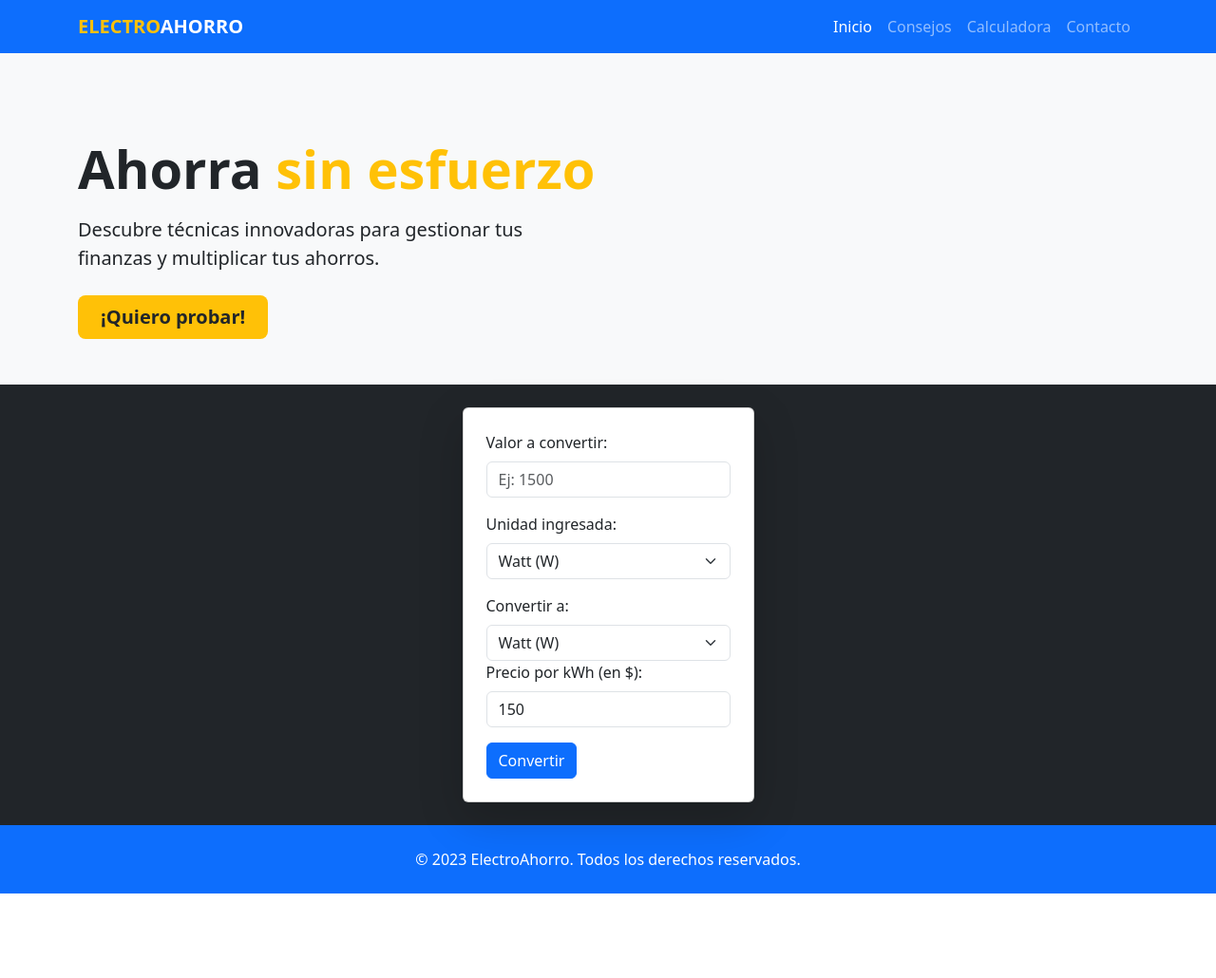
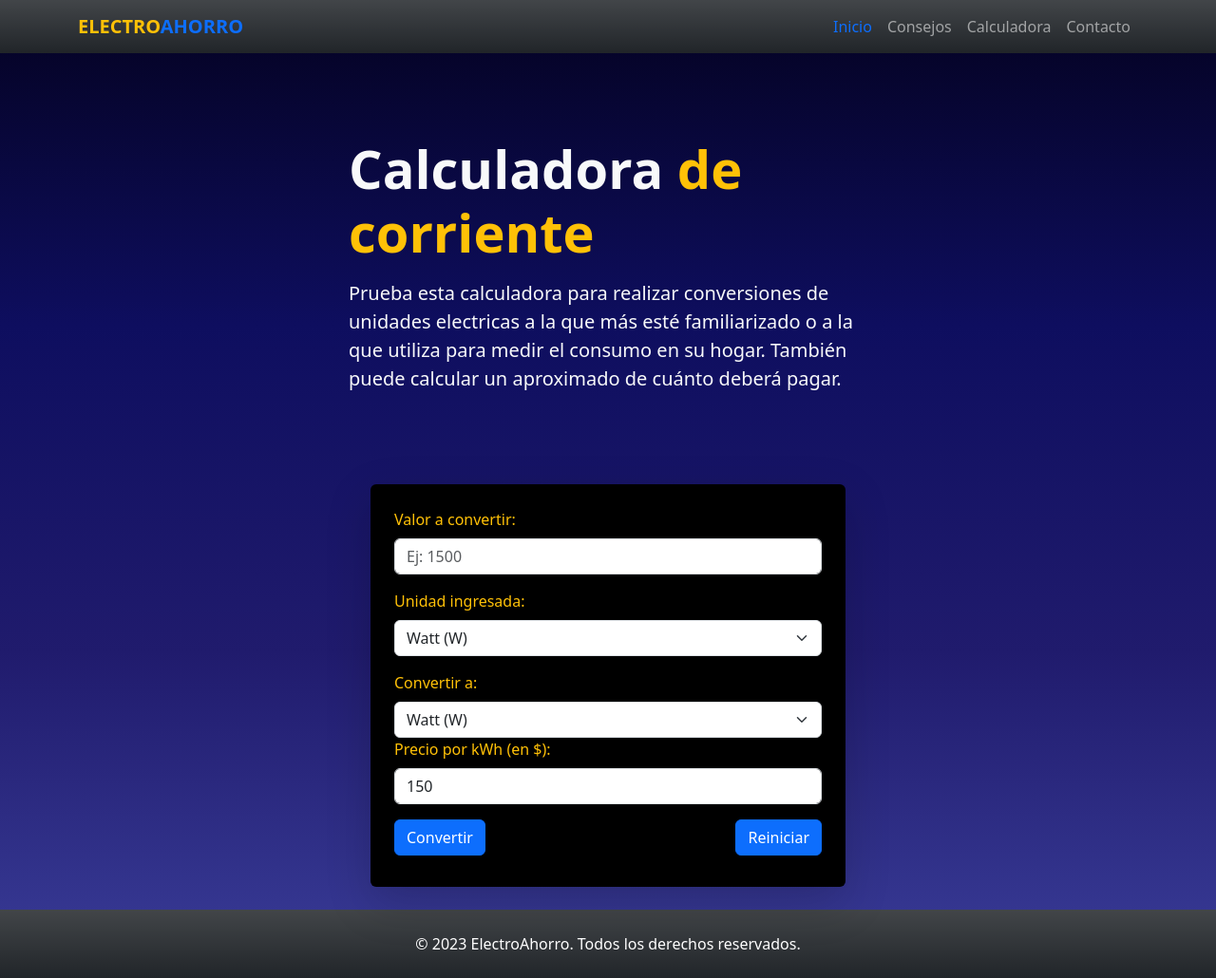
Before and after one commit to SantiagoAyala2118/PROYECTO_INTEGRADOR_ELECTROAHORRO, a website: page calculadora.html in a window 1280 px wide. Shown: the whole page at 95% size. Before the commit the page ends 941 px from the top, so only its background shows below. Drawn offline with nearby package versions, Linux system fonts and the light colour scheme.

Commit message:
Se realizó en gran medida el front del¿ la calculadora y la lógica de la misma

```diff
--- a/calculadora.html
+++ b/calculadora.html
@@ -1,20 +1,20 @@
 <!DOCTYPE html>
 <html lang="es">
+
 <head>
   <meta charset="UTF-8" />
   <meta name="viewport" content="width=device-width, initial-scale=1.0" />
   <title>ElectroAhorro | Calculadora de corriente</title>
-    <link
-      href="https://cdn.jsdelivr.net/npm/bootstrap@5.3.0/dist/css/bootstrap.min.css"
-      rel="stylesheet"
-    />
+  <link href="https://cdn.jsdelivr.net/npm/bootstrap@5.3.0/dist/css/bootstrap.min.css" rel="stylesheet" />
   <link rel="stylesheet" href="./assets/CSS/index.css" />
+  <script defer src="./calculadora.js"></script>
 </head>
-  <body>
-    <nav class="navbar navbar-expand-lg navbar-dark bg-custom-azul fixed-top">
+
+<body style="background-image: linear-gradient(#040220,#0e0e5f,#201b6d,#3a3d99);">
+  <nav class="navbar navbar-expand-lg navbar-dark bg-dark bg-gradient fixed-top">
       <div class="container">
         <a class="navbar-brand fw-bold" href="#">
-          <span class="text-custom-amarillo">ELECTRO</span>AHORRO
+          <span class="text-custom-amarillo">ELECTRO</span><span class="text-primary">AHORRO</span>
         </a>
         <button
           class="navbar-toggler"
@@ -27,55 +27,43 @@
         <div class="collapse navbar-collapse" id="navbarNav">
           <ul class="navbar-nav ms-auto">
             <li class="nav-item">
-              <a class="nav-link active" href="./index.html">Inicio</a>
+              <a class="nav-link active text-primary" href="./index.html">Inicio</a>
             </li>
-            <li class="nav-item">
-              <a class="nav-link" href="./concientización.html">Consejos</a>
-            </li>
+            <li class="nav-item"><a class="nav-link" href="./concientización.html">Consejos</a></li>
             <li class="nav-item">
               <a class="nav-link" href="#">Calculadora</a>
             </li>
             <li class="nav-item"><a class="nav-link" href="#">Contacto</a></li>
           </ul>
-          <!-- <button class="btn btn-custom ms-lg-3">Empieza a ahorrar</button> -->
         </div>
       </div>
     </nav>
-    <header class="pt-5 mt-5 bg-light">
+  <header class="pt-5 mt-5 ">
     <div class="container py-5">
-        <div class="row align-items-center">
+      <div class="row align-items-center justify-content-center">
         <div class="col-lg-6">
-            <h1 class="display-4 fw-bold mb-3">
-              Ahorra <span class="text-custom-amarillo">sin esfuerzo</span>
+          <h1 class="display-4 fw-bold text-light mb-3">
+            Calculadora <span class="text-custom-amarillo">de corriente</span>
           </h1>
-            <p class="lead mb-4">
-              Descubre técnicas innovadoras para gestionar tus finanzas y
-              multiplicar tus ahorros.
+          <p class="lead mb-4 text-light">
+            Prueba esta calculadora para realizar conversiones de unidades electricas a la que más esté familiarizado
+            o a la que utiliza para medir el consumo en su hogar. También puede calcular un aproximado de cuánto deberá pagar.
           </p>
-            <button class="btn btn-custom btn-lg px-4">¡Quiero probar!</button>
         </div>
       </div>
     </div>
   </header>
   <main>
-      <section class="d-flex justify-content-center bg-dark p-4">
+    <section class="d-flex justify-content-center p-4">
       <div calss="container py-5 d-flex">
-          <div class="card p-4 shadow-lg">
+        <div class="card p-4 shadow-lg bg-black" style="max-width: 500px; width:500px;">
           <form id="form-conversion">
             <div class="mb-3">
-                <label for="valor" class="form-label">Valor a convertir:</label>
-                <input
-                  type="number"
-                  class="form-control"
-                  id="valor"
-                  placeholder="Ej: 1500"
-                  required
-                />
+              <label for="valor" class="form-label text-warning">Valor a convertir:</label>
+              <input type="number" class="form-control" id="valor" placeholder="Ej: 1500" required />
             </div>
             <div class="mb-3">
-                <label for="valorIngresado" class="form-label"
-                  >Unidad ingresada:</label
-                >
+              <label for="valorIngresado" class="form-label text-warning">Unidad ingresada:</label>
               <select class="form-select" id="valorIngresado">
                 <option value="W">Watt (W)</option>
                 <option value="kW">Kilowatt (kW)</option>
@@ -85,186 +73,40 @@
             </div>
 
             <div>
-                <label for="valorDeSalida" class="form-label"
-                  >Convertir a:</label
-                >
+              <label for="valorDeSalida" class="form-label text-warning">Convertir a:</label>
               <select class="form-select" id="valorDeSalida">
                 <option value="W">Watt (W)</option>
                 <option value="kW">Kilowatt (kW)</option>
                 <option value="WH">Watts Hora (WH)</option>
                 <option value="kWh">Kilowatt Hora (kWh)</option>
+                <option value="pesos">Pesos</option>
               </select>
             </div>
 
             <div class="mb-3">
-                <label for="precio" class="form-label"
-                  >Precio por kWh (en $):</label
-                >
-                <input
-                  type="number"
-                  class="form-control"
-                  id="precio"
-                  value="150"
-                  step="0.01"
-                  required
-                />
+              <label for="precio" class="form-label text-warning">Precio por kWh (en $):</label>
+              <input type="number" class="form-control" id="precio" value="150" step="0.01" required />
             </div>
 
-              <div>
+            <div class="d-flex justify-content-between" >
               <button type="submit" class="btn btn-primary">Convertir</button>
+              <button type="reset" class="btn btn-primary" id="reiniciar">Reiniciar</button>
             </div>
+
           </form>
+          <div class="mt-2" id="resultado">
+
+          </div>
         </div>
       </div>
     </section>
   </main>
-    <!-- <section class="py-5 bg-white">
-      <div class="container">
-        <h2 class="text-center mb-5">¿Por qué elegirnos?</h2>
-        <div class="row g-4">
-          <div class="col-md-4">
-            <div class="card h-100 card-hover">
-              <div class="card-body text-center">
-                <div
-                  class="bg-custom-azul text-white rounded-circle p-3 d-inline-block mb-3"
-                >
-                  <svg
-                    xmlns="http://www.w3.org/2000/svg"
-                    width="24"
-                    height="24"
-                    fill="currentColor"
-                    viewBox="0 0 16 16"
-                  >
-                    <path
-                      d="M8 1a2 2 0 0 1 2 2v4H6V3a2 2 0 0 1 2-2zm3 6V3a3 3 0 0 0-6 0v4a2 2 0 0 0-2 2v5a2 2 0 0 0 2 2h6a2 2 0 0 0 2-2V9a2 2 0 0 0-2-2z"
-                    />
-                  </svg>
-                </div>
-                <h5 class="card-title">Seguro</h5>
-                <p class="card-text">
-                  Lorem ipsum dolor sit amet, consectetur adipiscing elit.
-                  Nullam in dui mauris.
+
+  <footer class="py-4 bg-dark bg-gradient text-white">
+      <div class="container text-center">
+        <p class="mb-0">
+          © 2023 ElectroAhorro. Todos los derechos reservados.
         </p>
-              </div>
-            </div>
-          </div>
-          <div class="col-md-4">
-            <div class="card h-100 card-hover">
-              <div class="card-body text-center">
-                <div
-                  class="bg-custom-azul text-white rounded-circle p-3 d-inline-block mb-3"
-                >
-                  <svg
-                    xmlns="http://www.w3.org/2000/svg"
-                    width="24"
-                    height="24"
-                    fill="currentColor"
-                    viewBox="0 0 16 16"
-                  >
-                    <path
-                      d="M8 10.933l1.669-1.593a.5.5 0 0 1 .67.013l.7.7a.5.5 0 0 1-.012.67l-2.81 2.68a.5.5 0 0 1-.708 0l-2.81-2.68a.5.5 0 0 1-.012-.67l.7-.7a.5.5 0 0 1 .67-.013L8 10.933zm-4.4-6.266a.5.5 0 0 1 .78 0l3.12 3.123a.5.5 0 0 1 0 .78l-3.12 3.123a.5.5 0 0 1-.78 0L.22 8.56a.5.5 0 0 1 0-.78l3.4-3.4z"
-                    />
-                  </svg>
-                </div>
-                <h5 class="card-title">Rápido</h5>
-                <p class="card-text">
-                  Lorem ipsum dolor sit amet, consectetur adipiscing elit.
-                  Nullam in dui mauris.
-                </p>
-              </div>
-            </div>
-          </div>
-          <div class="col-md-4">
-            <div class="card h-100 card-hover">
-              <div class="card-body text-center">
-                <div
-                  class="bg-custom-azul text-white rounded-circle p-3 d-inline-block mb-3"
-                >
-                  <svg
-                    xmlns="http://www.w3.org/2000/svg"
-                    width="24"
-                    height="24"
-                    fill="currentColor"
-                    viewBox="0 0 16 16"
-                  >
-                    <path
-                      d="M3.5 0a.5.5 0 0 1 .5.5V1h8V.5a.5.5 0 0 1 1 0V1h1a2 2 0 0 1 2 2v11a2 2 0 0 1-2 2H2a2 2 0 0 1-2-2V3a2 2 0 0 1 2-2h1V.5a.5.5 0 0 1 .5-.5zM1 4v10a1 1 0 0 0 1 1h12a1 1 0 0 0 1-1V4H1z"
-                    />
-                  </svg>
-                </div>
-                <h5 class="card-title">Personalizado</h5>
-                <p class="card-text">
-                  Lorem ipsum dolor sit amet, consectetur adipiscing elit.
-                  Nullam in dui mauris.
-                </p>
-              </div>
-            </div>
-          </div>
-        </div>
-      </div>
-    </section> -->
-    <!-- <section class="py-5 bg-light">
-      <div class="container">
-        <h2 class="text-center mb-5">Tips rápidos de ahorro</h2>
-        <div class="row g-4">
-          <div class="col-md-6 col-lg-4">
-            <div class="card card-hover">
-              <img
-                src="./assets/img/imagen-carta-rayo.jpg"
-                class="card-img-top"
-                alt="Tip 1"
-              />
-              <div class="card-body">
-                <h5 class="card-title">Lorem Ipsum</h5>
-                <p class="card-text">
-                  Lorem ipsum dolor sit amet, consectetur adipiscing elit.
-                  Nullam in dui mauris.
-                </p>
-                <a href="#" class="btn btn-sm btn-custom">Leer más</a>
-              </div>
-            </div>
-          </div>
-          <div class="col-md-6 col-lg-4">
-            <div class="card card-hover">
-              <img
-                src="./assets/img/imagen-carta-rayo.jpg"
-                class="card-img-top"
-                alt="Tip 2"
-              />
-              <div class="card-body">
-                <h5 class="card-title">Lorem Ipsum</h5>
-                <p class="card-text">
-                  Lorem ipsum dolor sit amet, consectetur adipiscing elit.
-                  Nullam in dui mauris.
-                </p>
-                <a href="#" class="btn btn-sm btn-custom">Leer más</a>
-              </div>
-            </div>
-          </div>
-          <div class="col-md-6 col-lg-4">
-            <div class="card card-hover">
-              <img
-                src="./assets/img/imagen-carta-rayo.jpg"
-                class="card-img-top"
-                alt="Tip 3"
-              />
-              <div class="card-body">
-                <h5 class="card-title">Lorem Ipsum</h5>
-                <p class="card-text">
-                  Lorem ipsum dolor sit amet, consectetur adipiscing elit.
-                  Nullam in dui mauris.
-                </p>
-                <a href="#" class="btn btn-sm btn-custom">Leer más</a>
-              </div>
-            </div>
-          </div>
-        </div>
-      </div>
-    </section> -->
-
-    <footer class="py-4 bg-custom-azul text-white">
-      <div class="container text-center">
-        <p class="mb-0">© 2023 ElectroAhorro. Todos los derechos reservados.</p>
       </div>
     </footer>
 
@@ -279,4 +121,5 @@
     });
   </script>
 </body>
+
 </html>
--- a/calculadora.js
+++ b/calculadora.js
@@ -6,8 +6,8 @@ document.addEventListener("DOMContentLoaded", () => {
     e.preventDefault();
 
     const valor = parseFloat(document.getElementById("valor").value);
-    const unidadEntrada = document.getElementById("unidadEntrada").value;
-    const unidadSalida = document.getElementById("unidadSalida").value;
+    const unidadEntrada = document.getElementById("valorIngresado").value;
+    const unidadSalida = document.getElementById("valorDeSalida").value;
     const precioKWh = parseFloat(document.getElementById("precio").value);
 
     let valorEnKWh = convertirAKWh(valor, unidadEntrada);
@@ -24,7 +24,7 @@ document.addEventListener("DOMContentLoaded", () => {
       resultadoFinal = convertirDesdeKWh(valorEnKWh, unidadSalida);
       resultadoDiv.innerHTML = `
         <div class="alert alert-info">
-          Equivale a <strong>${resultadoFinal.toFixed(4)} ${unidadSalida}</strong>
+          Equivale a <strong>${resultadoFinal.toFixed(2)} ${unidadSalida}</strong>
         </div>
       `;
     }
@@ -52,3 +52,8 @@ document.addEventListener("DOMContentLoaded", () => {
     }
   }
 });
+
+let botonReiniciar = document.getElementById('reiniciar');
+botonReiniciar.addEventListener('reset', (e) => {
+  location.reload();
+})
```
Lines whose indentation alone changed are shown as unchanged.
